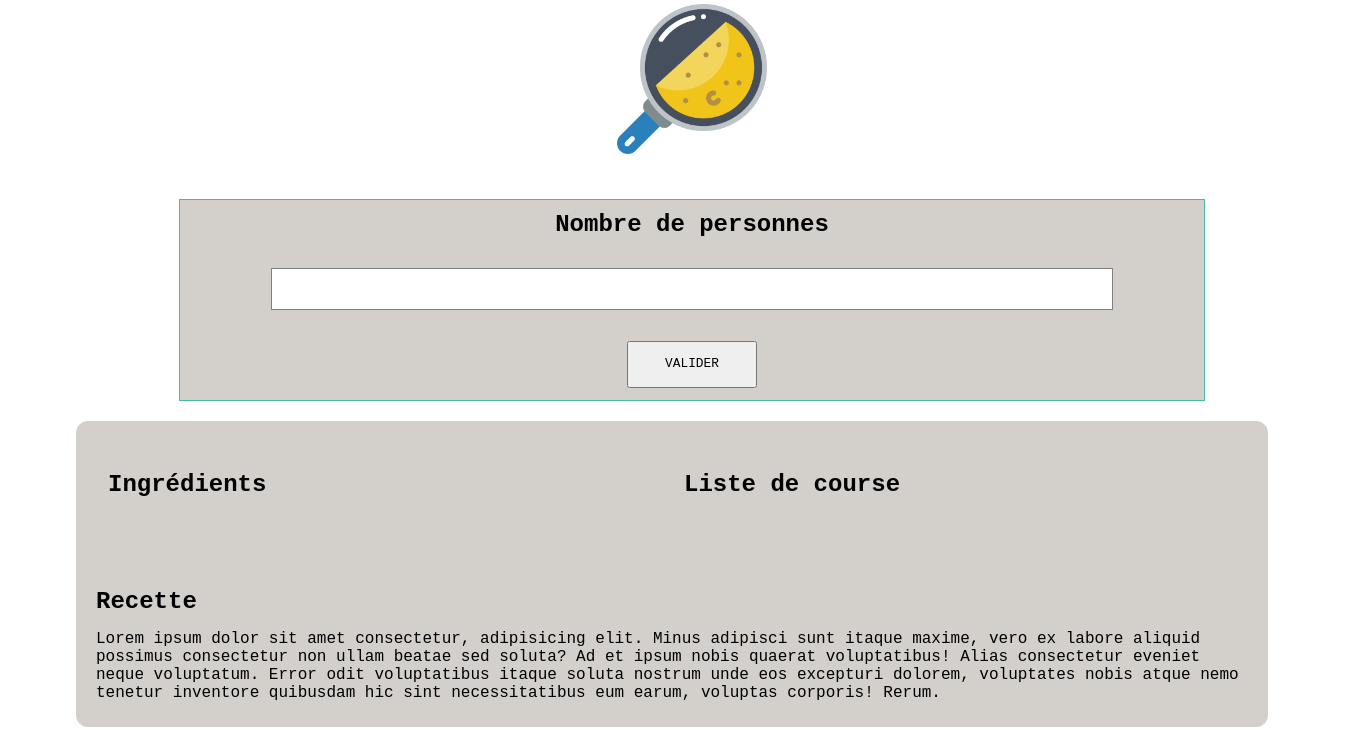
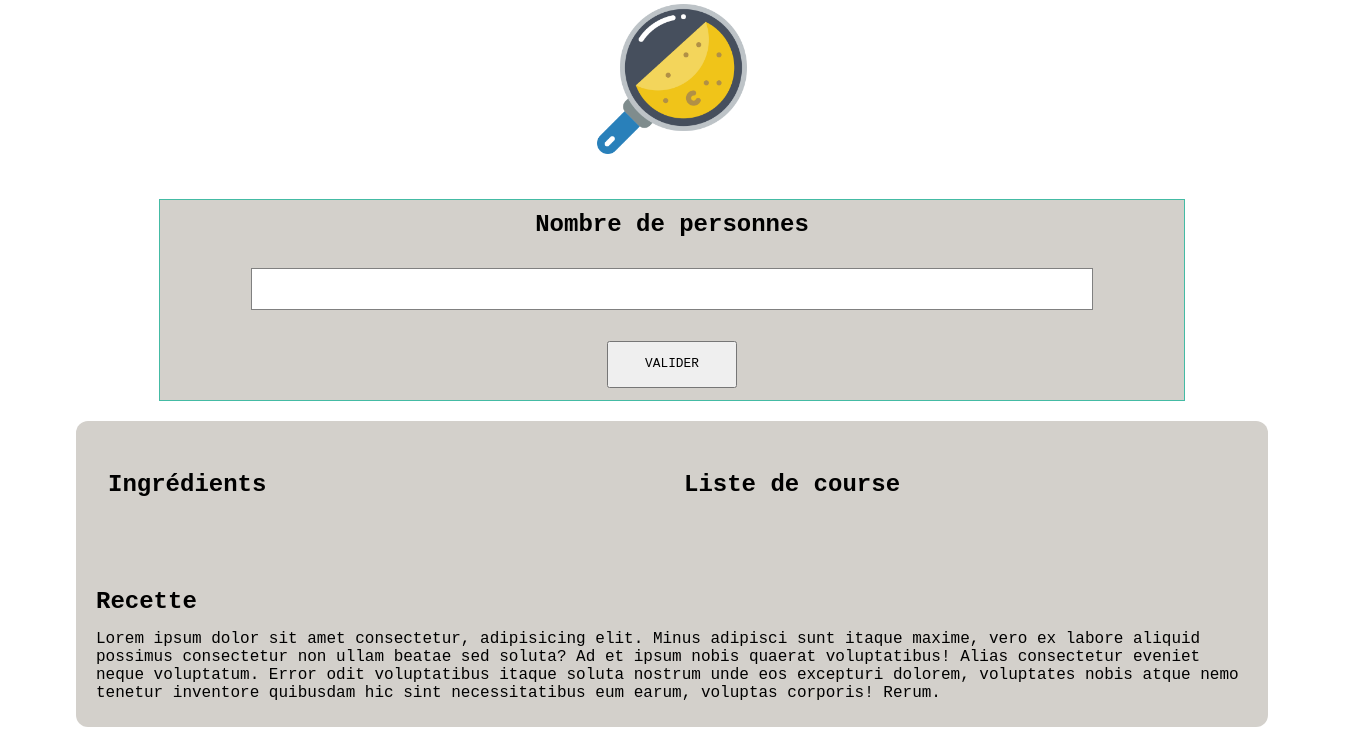
Before and after one commit to Boutroisjordan/Crepes-party, a plain HTML site: page index.html in a window 1280 px wide. Shown: the part 70-800 px from the top of the page, 1352 px wide, since content can reach past the window. Drawn offline with Linux system fonts and the light colour scheme.

Commit message:
Update style.css

```diff
--- a/style.css
+++ b/style.css
@@ -18,14 +18,11 @@ align-items: center;
 .container-left {
     width: 100%;
     height: 100%;
-    padding: 0 20px;
     display: flex;
     flex-direction: column;
     justify-content: center;
     align-items: center;
 }
-
-
 
 
 .container-h1 {
@@ -76,6 +73,7 @@ align-items: center;
     justify-content: center;
     align-items: center;
 }
+
 .btn {
     font-size: .8rem;
     line-height: 1;
@@ -121,12 +119,6 @@ align-items: center;
     height: 80%;
     padding: 0 12px;
     margin: 10px 0;
-    /* display: grid;
-    grid-template-columns: repeat(3, 1fr);
-    grid-template-rows: repeat(); */
-    /* display: flex;
-    flex-direction: column;
-    justify-content: space-around; */
 }
 
 
```
